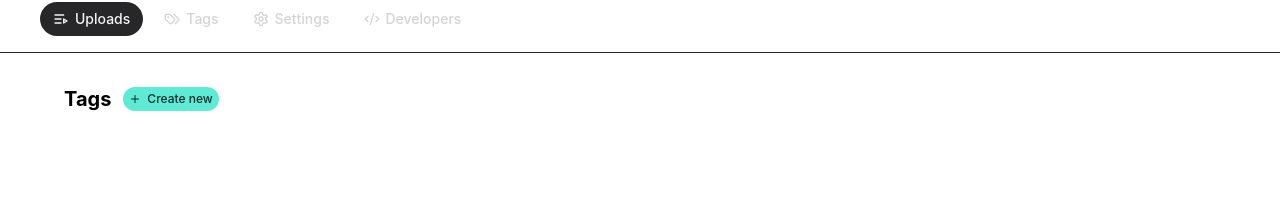
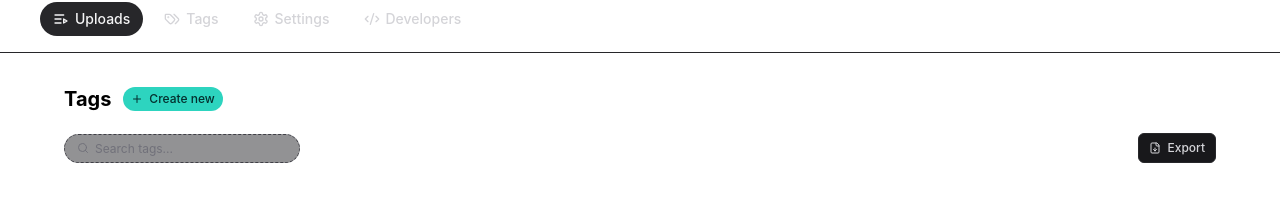
Before and after one commit to leticea/data-listing, a React app: page / in a window 1280 px wide. Shown: the part 354-556 px from the top of the page. Built offline with nearby package versions, Linux system fonts and the light colour scheme; the HTML template or start-up script is replaced by a standard one.

Commit message:
feat(app.tsx): input and button export styles

```diff
--- a/src/app.tsx
+++ b/src/app.tsx
@@ -1,6 +1,8 @@
-import { Plus } from "lucide-react";
+import { Plus, Search, FileDown } from "lucide-react";
 import { Header } from "./components/header";
 import { Tabs } from "./components/tabs";
+import { Button } from "./components/ui/button";
+import { Control, Input } from "./components/ui/input";
 
 export function App() {
   return (
@@ -12,10 +14,22 @@
       <main className="max-w-6xl mx-auto space-y-5">
         <div className="flex items-center gap-3">
           <h1 className="text-xl font-bold">Tags</h1>
-          <button className="inline-flex items-center gap-1.5 text-xs bg-teal-300 text-teal-950 font-medium rounded-full px-1.5 py-1">
+          <Button variant="primary">
             <Plus className="size-3" />
             Create new
-          </button>
+          </Button>
+        </div>
+
+        <div className="flex items-center justify-between">
+          <Input variant="filter">
+            <Search className="size-3" />
+            <Control placeholder="Search tags..." />
+          </Input>
+
+          <Button>
+            <FileDown className="size-3" />
+            Export
+          </Button>
         </div>
       </main>
     </div>
```
